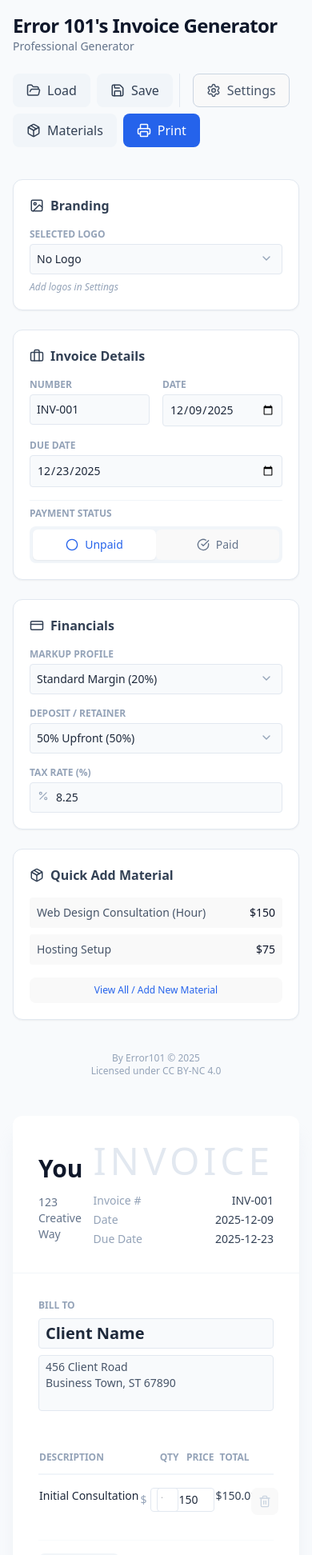
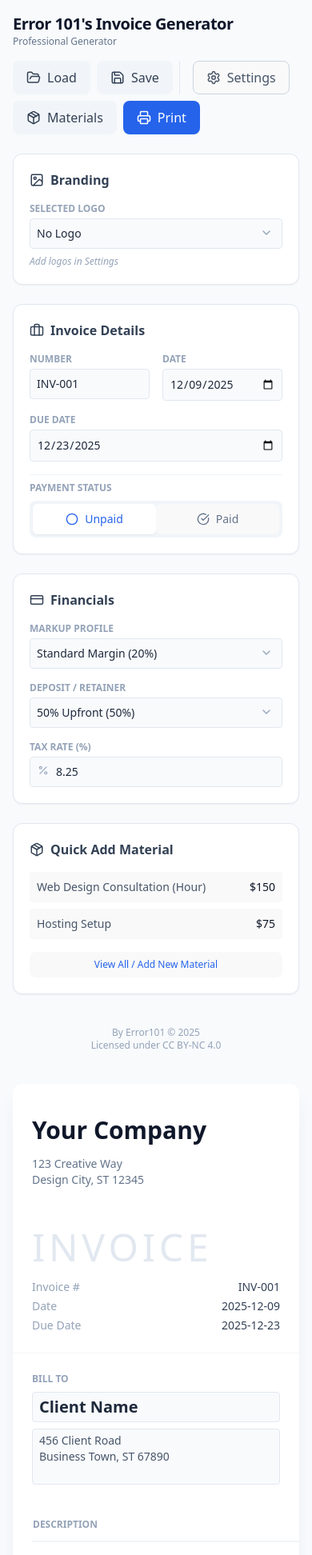
Before and after one commit to Error10H1/Invoice-Generator, a React (Vite) app: page / in a window 390 px wide. Shown: the top 1944 px of the page at 80% size. Built offline with nearby package versions, Linux system fonts and the light colour scheme.

Commit message:
Update App.jsx

```diff
--- a/src/App.jsx
+++ b/src/App.jsx
@@ -445,11 +445,11 @@ export default function App() {
 
       {/* Top Bar */}
       {!isPrintMode && (
-        <header className="max-w-7xl mx-auto mb-10 flex flex-col lg:flex-row justify-between items-start lg:items-center gap-6">
+        <header className="w-full mx-auto mb-6 md:mb-10 flex flex-col lg:flex-row justify-between items-start lg:items-center gap-4 md:gap-6">
           <div className="flex items-center gap-3">
             <div>
-              <h1 className="text-2xl font-bold tracking-tight text-slate-900">Error 101's Invoice Generator</h1>
-              <p className="text-slate-500 text-sm">Professional Generator</p>
+              <h1 className="text-xl md:text-2xl font-bold tracking-tight text-slate-900">Error 101's Invoice Generator</h1>
+              <p className="text-slate-500 text-xs md:text-sm">Professional Generator</p>
             </div>
           </div>
 
@@ -475,7 +475,7 @@ export default function App() {
         </header>
       )}
 
-      <div className={`max-w-7xl mx-auto grid grid-cols-1 ${isPrintMode ? 'lg:grid-cols-1' : 'lg:grid-cols-12'} gap-8`}>
+      <div className={`w-full mx-auto grid grid-cols-1 ${isPrintMode ? 'lg:grid-cols-1' : 'lg:grid-cols-12'} gap-6 md:gap-8`}>
 
         {/* LEFT COLUMN: Controls */}
         {!isPrintMode && (
@@ -658,19 +658,19 @@ export default function App() {
 
         {/* RIGHT COLUMN: The Invoice (WYSIWYG) */}
         <div className={`${isPrintMode ? 'w-full' : 'lg:col-span-8'}`}>
-          <div className="bg-white shadow-xl shadow-slate-200/60 rounded-xl min-h-[1000px] flex flex-col print:shadow-none print:rounded-none relative overflow-hidden">
+          <div className="bg-white shadow-xl shadow-slate-200/60 rounded-xl min-h-[auto] md:min-h-[1000px] flex flex-col print:shadow-none print:rounded-none relative overflow-hidden">
 
             {/* PAID Stamp */}
             {invoice.isPaid && (
-              <div className="absolute top-1/3 left-1/2 -translate-x-1/2 -translate-y-1/2 pointer-events-none z-10 opacity-20 border-8 border-green-600 text-green-600 rounded-xl p-8 transform -rotate-12 animate-in fade-in zoom-in duration-500">
-                <div className="text-[8rem] font-black tracking-widest leading-none">PAID</div>
-                <div className="text-2xl font-bold text-center uppercase tracking-[1em] mt-2">In Full</div>
+              <div className="absolute top-1/3 left-1/2 -translate-x-1/2 -translate-y-1/2 pointer-events-none z-10 opacity-20 border-4 md:border-8 border-green-600 text-green-600 rounded-xl p-4 md:p-8 transform -rotate-12 animate-in fade-in zoom-in duration-500">
+                <div className="text-6xl md:text-[8rem] font-black tracking-widest leading-none">PAID</div>
+                <div className="text-lg md:text-2xl font-bold text-center uppercase tracking-[1em] mt-2">In Full</div>
               </div>
             )}
 
             {/* Header Section */}
-            <div className="p-8 md:p-12 border-b border-slate-100 flex justify-between items-start">
-              <div className="flex-1">
+            <div className="p-6 md:p-12 border-b border-slate-100 flex flex-col md:flex-row justify-between items-start gap-6 md:gap-0">
+              <div className="flex-1 w-full md:w-auto">
 
                 {/* Logo Display */}
                 {activeLogo ? (
@@ -706,7 +706,7 @@ export default function App() {
                 )}
               </div>
 
-              <div className="text-right">
+              <div className="text-left md:text-right w-full md:w-auto">
                 <h2 className="text-5xl font-light text-slate-200 uppercase tracking-widest">Invoice</h2>
                 <div className="mt-4 space-y-1">
                   <div className="flex justify-between gap-8 text-sm">
@@ -726,7 +726,7 @@ export default function App() {
             </div>
 
             {/* Bill To */}
-            <div className="p-8 md:p-12 pb-0">
+            <div className="p-6 md:p-12 pb-0">
               <h3 className="text-xs font-bold uppercase text-slate-400 mb-2">Bill To</h3>
                {!isPrintMode ? (
                   <div className="space-y-2">
@@ -753,8 +753,8 @@ export default function App() {
             </div>
 
             {/* Items Table */}
-            <div className="p-8 md:p-12 flex-grow">
-              <table className="w-full table-fixed">
+            <div className="p-6 md:p-12 flex-grow overflow-x-auto">
+              <table className="w-full table-fixed min-w-[600px] md:min-w-0">
                 <thead>
                   <tr className="border-b-2 border-slate-100 text-left">
                     <th className="py-3 text-xs font-bold uppercase text-slate-400 w-[50%]">Description</th>
@@ -889,7 +889,7 @@ export default function App() {
             </div>
 
             {/* Totals Section */}
-            <div className="bg-slate-50 p-8 md:p-12 border-t border-slate-100 print:bg-transparent">
+            <div className="bg-slate-50 p-6 md:p-12 border-t border-slate-100 print:bg-transparent">
               <div className="flex flex-col md:flex-row justify-between items-end gap-12">
                 <div className="w-full md:w-1/2">
                   <h3 className="text-xs font-bold uppercase text-slate-400 mb-2">Notes</h3>
```
